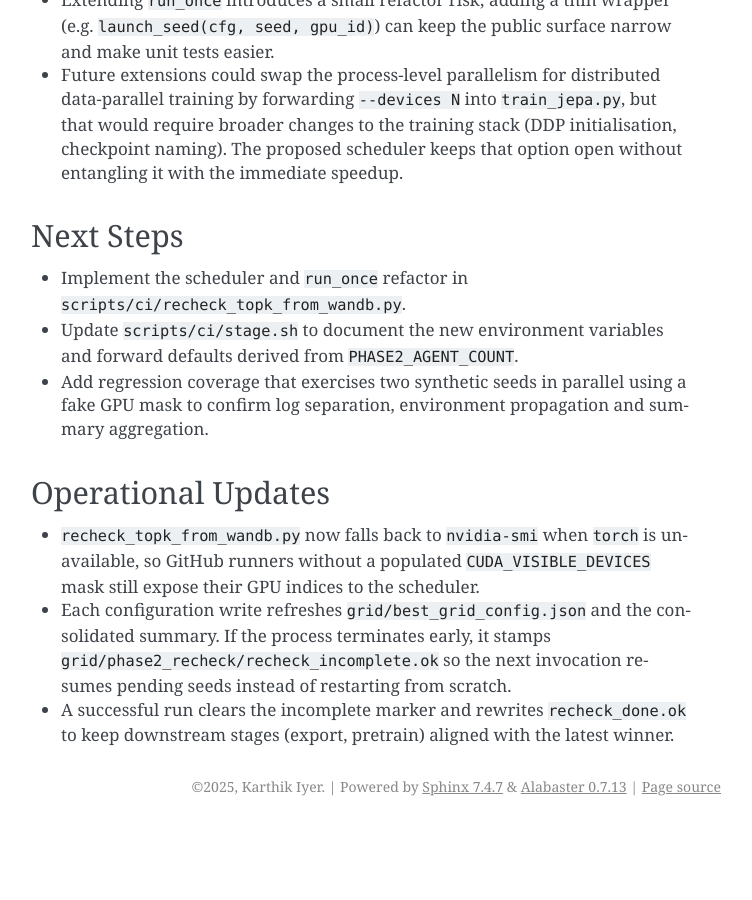
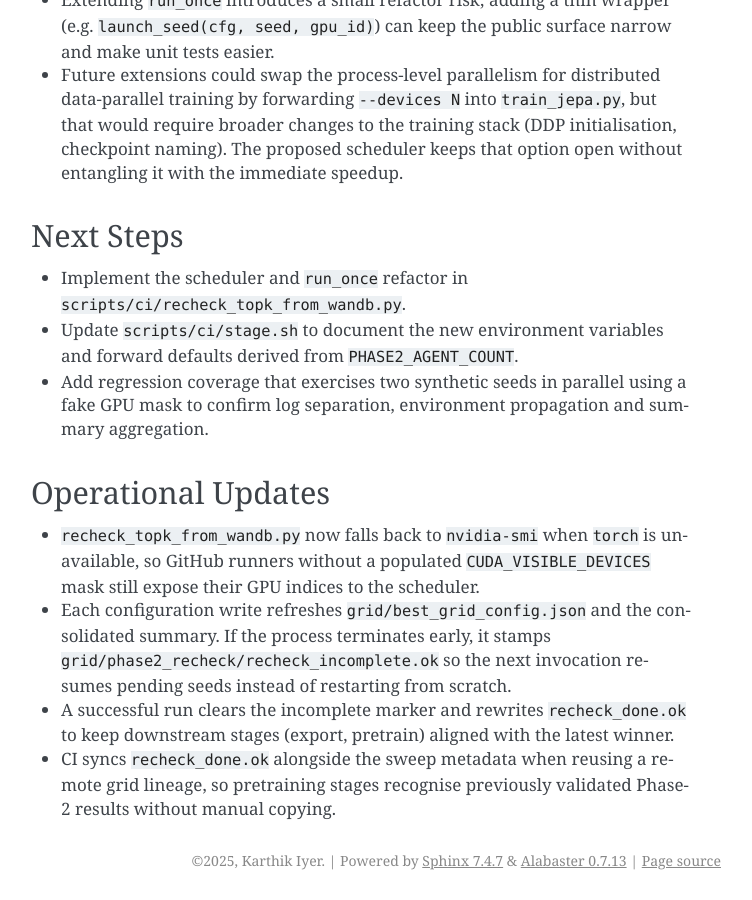
Before and after one commit to Kar488/M-JEPA, a Sphinx documentation site: the page built from docs/topk_recheck_parallel.rst, in a window 1280 px wide and 900 px high, scrolled down 1945 px. Shown: the whole window, without its empty margins (389-1141 px from the left). Built offline with Sphinx 7.4.7, drawn with Linux system fonts in a browser that asks for light colours; before the commit the page ends 2771 px from its top, so only the background shows below that.

Commit message:
Sync phase-2 recheck sentinel for reused grids

```diff
--- a/docs/topk_recheck_parallel.rst
+++ b/docs/topk_recheck_parallel.rst
@@ -112,3 +112,6 @@ Operational Updates
 * A successful run clears the incomplete marker and rewrites
   ``recheck_done.ok`` to keep downstream stages (export, pretrain) aligned with
   the latest winner.
+* CI syncs ``recheck_done.ok`` alongside the sweep metadata when reusing a
+  remote grid lineage, so pretraining stages recognise previously validated
+  Phase-2 results without manual copying.
```
Also changed, not shown: 1 other file.
